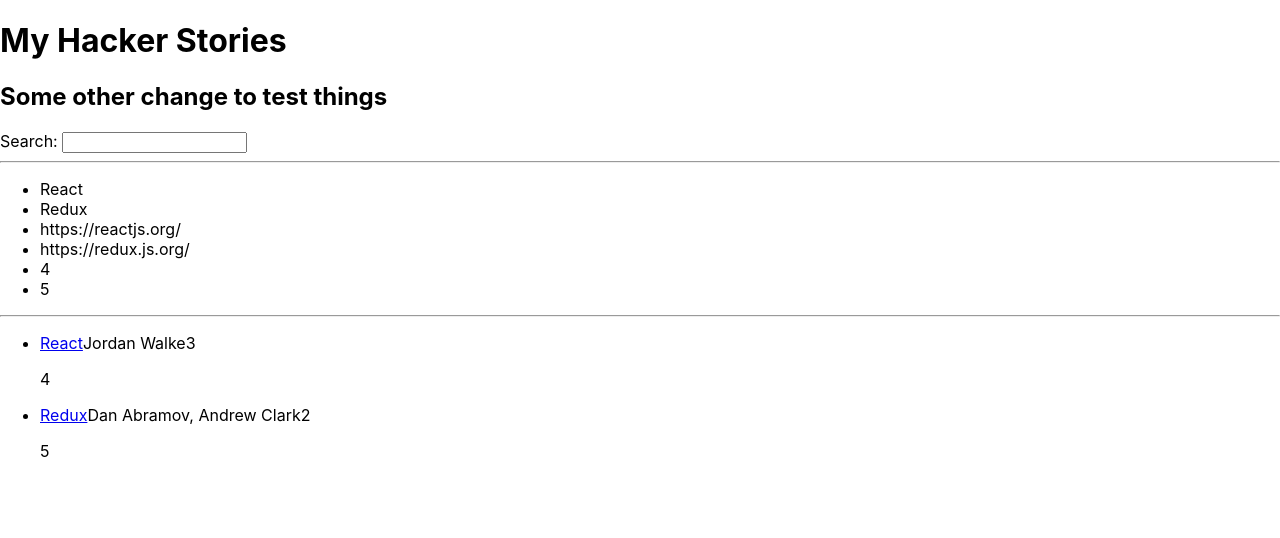
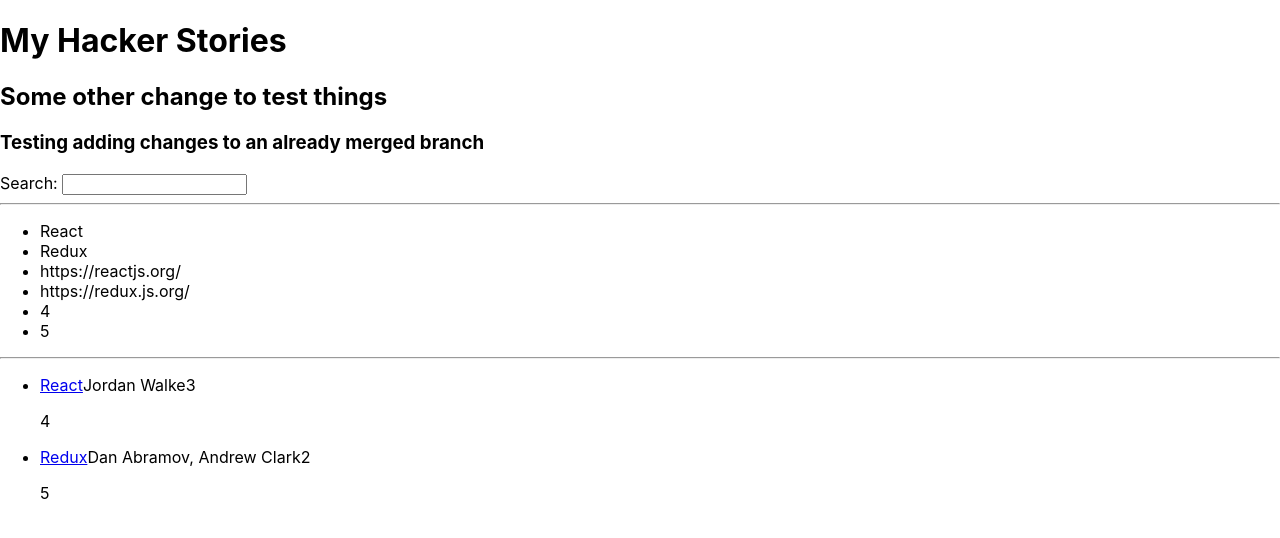
Before and after one commit to Just-Bob-Dev/ctd-road-to-react-follow-along, a React (Create React App) app: page / in a window 1280 px wide. Shown: the top 538 px of the page. Built offline with nearby package versions, Linux system fonts and the light colour scheme.

Commit message:
Checking some changes to an already merged branch.

```diff
--- a/src/App.js
+++ b/src/App.js
@@ -32,6 +32,7 @@
     <div>
       <h1>My Hacker Stories</h1>
       <h2>Some other change to test things</h2>
+      <h3>Testing adding changes to an already merged branch</h3>
 
       <label htmlFor="search"> Search: </label>
       <input id="search" type="text" />
```
